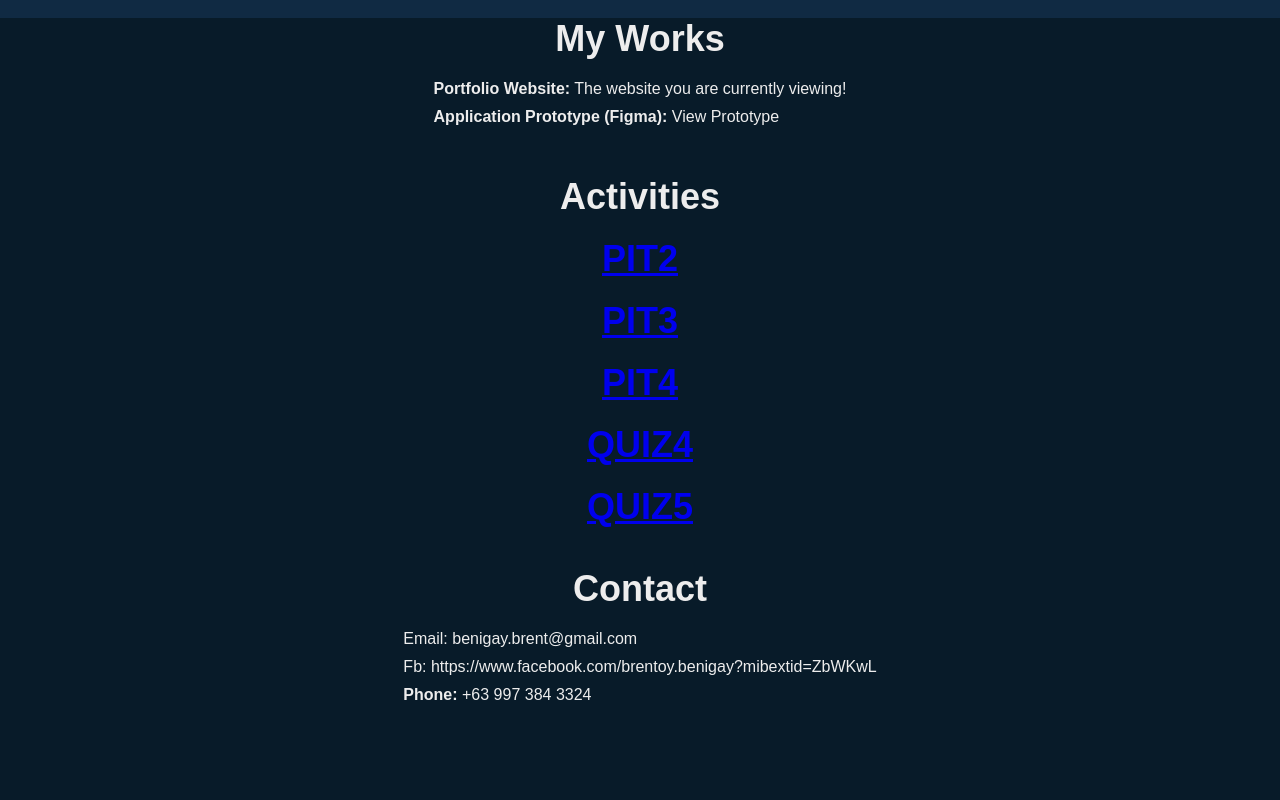
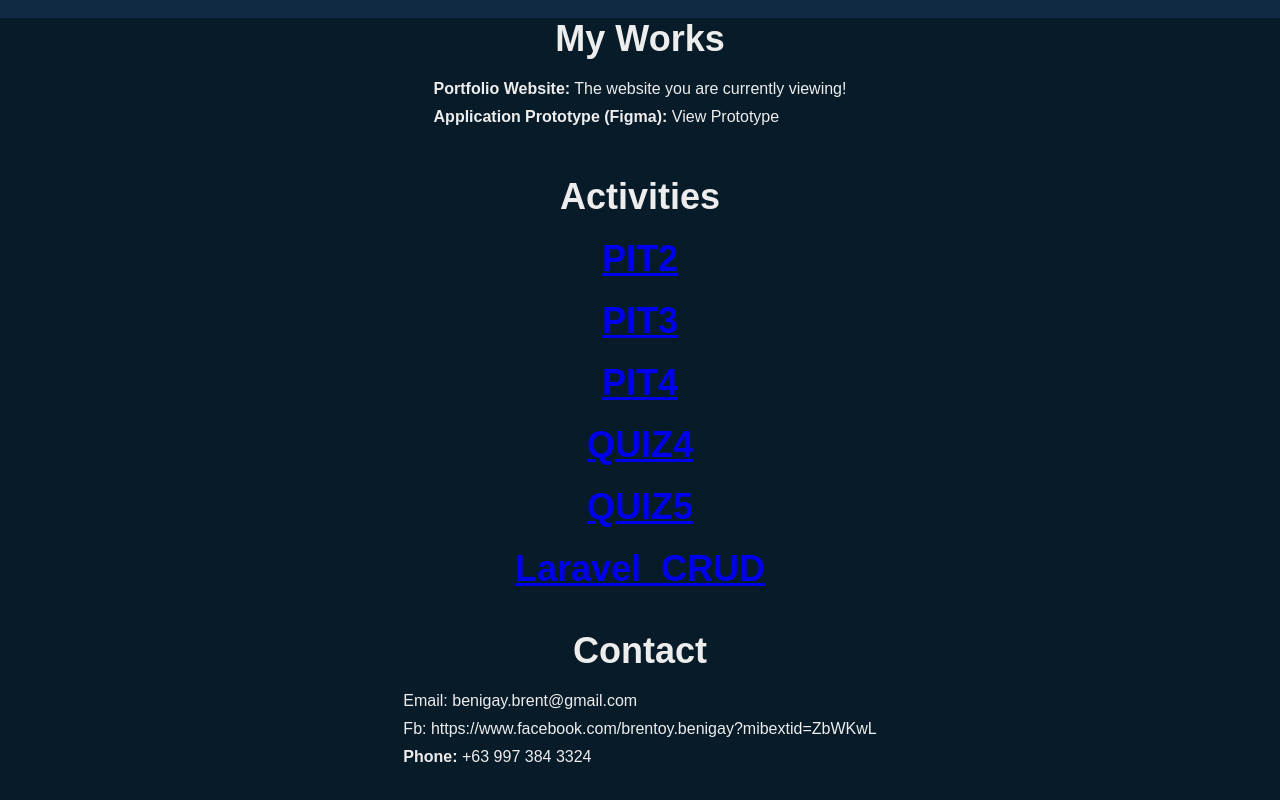
Before and after one commit to bKuroko/bKuroko.github.io, a plain HTML site: page index.html in a window 1280 px wide. Shown: the part 1549-2349 px from the top of the page. Before the commit the page ends 2303 px from the top, so only its background shows below. Drawn offline with Linux system fonts and the light colour scheme.

Commit message:
Update index.html

```diff
--- a/index.html
+++ b/index.html
@@ -185,6 +185,7 @@
         <h2><a href="https://bkuroko.github.io/json-courses.github.io/" target="_blank">PIT4</a></h2>
         <h2><a href="https://bkuroko.github.io/JSON-file.github.io/" target="_blank">QUIZ4</a></h2>
          <h2><a href="https://bkuroko.github.io/todo-app/" target="_blank">QUIZ5</a></h2>
+        <h2><a href="https://bkuroko.github.io/todo-app/" target="_blank">Laravel_CRUD</a></h2>
     </section>
 
     <section id="contact" class="section">
```
